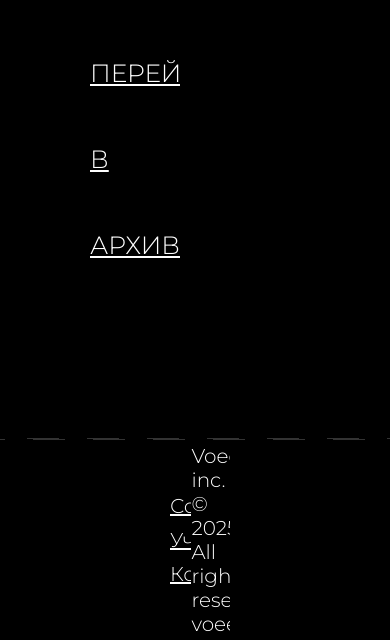
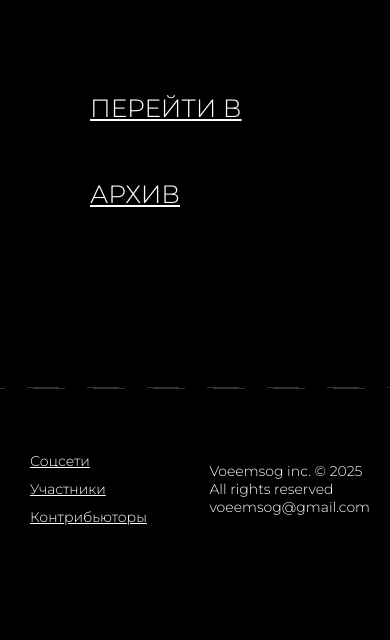
Before and after one commit to waldm4rk/voeemsog-angular, an Angular app: page / in a window 390 px wide. Shown: the part 4200-4840 px from the top of the page. After the commit the page ends 4789 px from the top, so only its background shows below. Built offline with nearby package versions, Linux system fonts and the light colour scheme; grey boxes are pictures that could not be loaded.

Commit message:
footer done

```diff
--- a/src/app/footer/footer.component.scss
+++ b/src/app/footer/footer.component.scss
@@ -71,24 +71,28 @@ footer {
 }
 
 @media (max-width: 960px) {
-  .flexWrap {
+  footer .flexWrap {
     font-size: 18px;
     padding: 0 80px;
+    justify-content: space-between;
   }
 }
 @media (max-width: 656px) {
-  .flexWrap {
+  footer .flexWrap {
     font-size: 16px;
+    justify-content: space-between;
   }
 }
 @media (max-width: 550px) {
-  .flexWrap {
+  footer .flexWrap {
     font-size: 14px;
     padding: 0 40px;
+    justify-content: space-between;
   }
 }
 @media (max-width: 410px) {
-  .flexWrap {
+  footer .flexWrap {
     padding: 0 20px;
+    justify-content: space-between;
   }
 }
--- a/src/app/main/main.component.html
+++ b/src/app/main/main.component.html
@@ -51,7 +51,7 @@
     <div class="flexWrap">
       <div>
         <p>&nbsp;&nbsp;&nbsp;&nbsp;&nbsp;&nbsp;&nbsp;&nbsp;&nbsp;Нам жаль, что вы оказались здесь. не пытайтесь искать выход самостоятельно. лорем ипсум магнум жарим чипсы
-    здесь вы не найдёте ни блекджека, ни джек блека, ни выхода. тут много опасных монстров и комнат, которые могут вас убить, так что лучше вообще не суйтесь.<br/>&nbsp;&nbsp;&nbsp;&nbsp;&nbsp;&nbsp;&nbsp;&nbsp;&nbsp;Присоединяйтесь к нашей организации, и тогда мы позаботимся о том, чтобы как можно эффективнее использовать оставшееся время вашей жизни, а также растянуть её до того момента, пока мы не решим наконец от вас избавиться.
+    здесь вы не найдёте ни блекджека, ни джек блека, ни выхода. тут много опасных монстров и комнат, которые могут вас убить, так что лучше вообще не суйтесь.<br/><br>&nbsp;&nbsp;&nbsp;&nbsp;&nbsp;&nbsp;&nbsp;&nbsp;&nbsp;Присоединяйтесь к нашей организации, и тогда мы позаботимся о том, чтобы как можно эффективнее использовать оставшееся время вашей жизни, а также растянуть её до того момента, пока мы не решим наконец от вас избавиться.
     Желаем вам безболезненной смерти.</p>
       </div>
       <div>
@@ -66,7 +66,6 @@
             <img src="assets/tooltipArrow.svg" alt="">
           </span>
       </div>
-      <div></div>
     </div>
   </div>
 </section>
```
